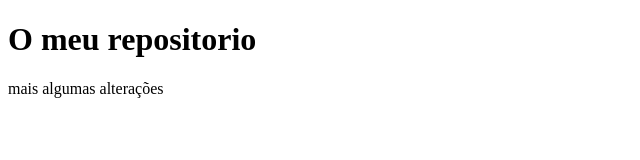
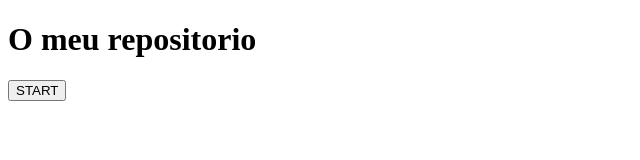
Before and after one commit to Ladeedee/-git-test-citeforma-dotnet, a plain HTML site: page index.html in a window 1280 px wide. Shown: the whole page, without its empty margins (0-640 px from the left). Drawn offline with Linux system fonts and the light colour scheme.

Commit message:
added button in index.html

```diff
--- a/index.html
+++ b/index.html
@@ -7,6 +7,6 @@
 </head>
 <body>
    <h1> O meu repositorio</h1>
-   mais algumas alterações
+  <button> START </button>
 </body>
 </html>
```
